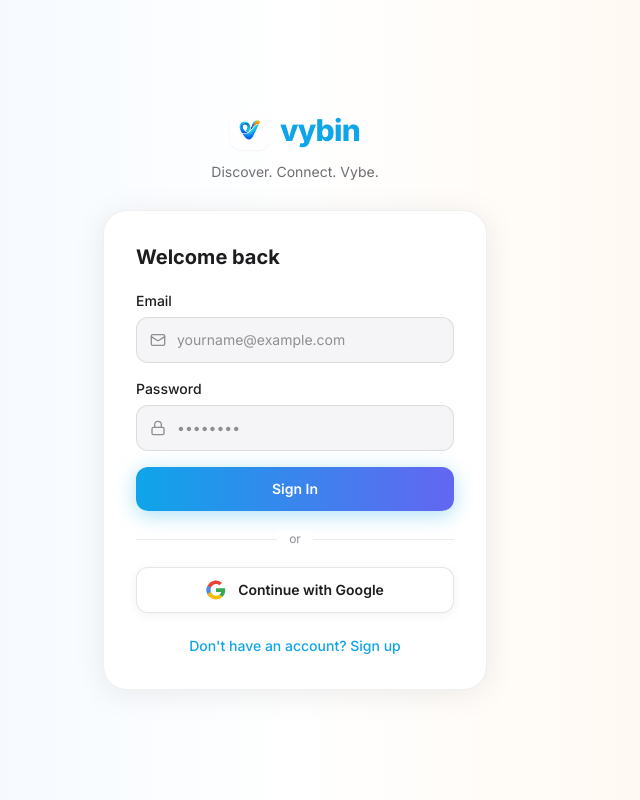
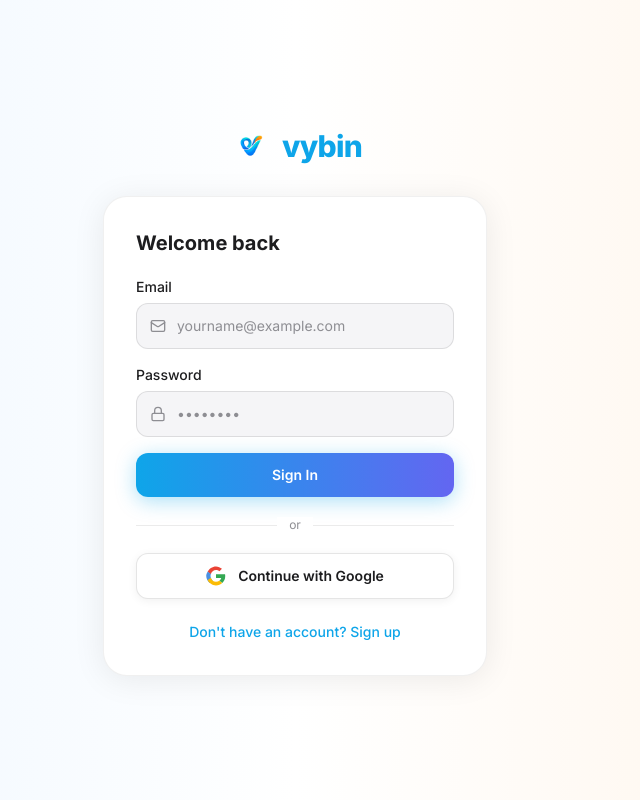
Before and after one commit to rvybin/Vybin_v1, a React (Vite) app: page / in a window 1280 px wide. Both pictures are taken after a click on the button "Get Started Free". Shown: the whole page, without its empty margins (345-985 px from the left). Built offline with nearby package versions, Linux system fonts and the light colour scheme; no server answers.

Commit message:
ui errors fix

```diff
--- a/src/components/LandingPage.tsx
+++ b/src/components/LandingPage.tsx
@@ -128,10 +128,8 @@ export function LandingPage({ onGetStarted }: LandingPageProps) {
               onClick={() => scrollToId("top")}
               className="flex select-none items-center gap-2 -translate-y-[3.5px]"
             >
-              <div className="flex h-9 w-9 shrink-0 items-center justify-center overflow-hidden rounded-xl bg-white shadow-sm">
-                <img src="/VybinLogo.png" alt="Vybin logo" className="h-8 w-8 object-contain" />
-              </div>
-              <span className="text-xl font-extrabold tracking-tight text-white drop-shadow-sm sm:text-2xl">
+              <img src="/apple-touch-icon.png" alt="Vybin logo" className="h-10 w-10 rounded-xl object-contain sm:h-11 sm:w-11" />
+              <span className="text-xl font-extrabold tracking-tight text-[#0EA5E9] sm:text-2xl">
                 vybin
               </span>
             </button>
--- a/src/components/LoginScreen.tsx
+++ b/src/components/LoginScreen.tsx
@@ -85,13 +85,10 @@ export function LoginScreen() {
       <div className="relative w-full max-w-sm">
         {/* Logo */}
         <div className="mb-7 text-center">
-          <div className="mb-3 flex items-center justify-center gap-2.5">
-            <div className="flex h-10 w-10 shrink-0 items-center justify-center overflow-hidden rounded-xl bg-white shadow-sm">
-              <img src="/VybinLogo.png" alt="Vybin logo" className="h-9 w-9 object-contain" />
-            </div>
+          <div className="flex items-center justify-center gap-2.5">
+            <img src="/apple-touch-icon.png" alt="Vybin logo" className="h-11 w-11 rounded-xl object-contain" />
             <span className="text-3xl font-extrabold tracking-tight text-[#0EA5E9]">vybin</span>
           </div>
-          <p className="text-sm text-[#6E6E73]">Discover. Connect. Vybe.</p>
         </div>
 
         {/* Card */}
```
